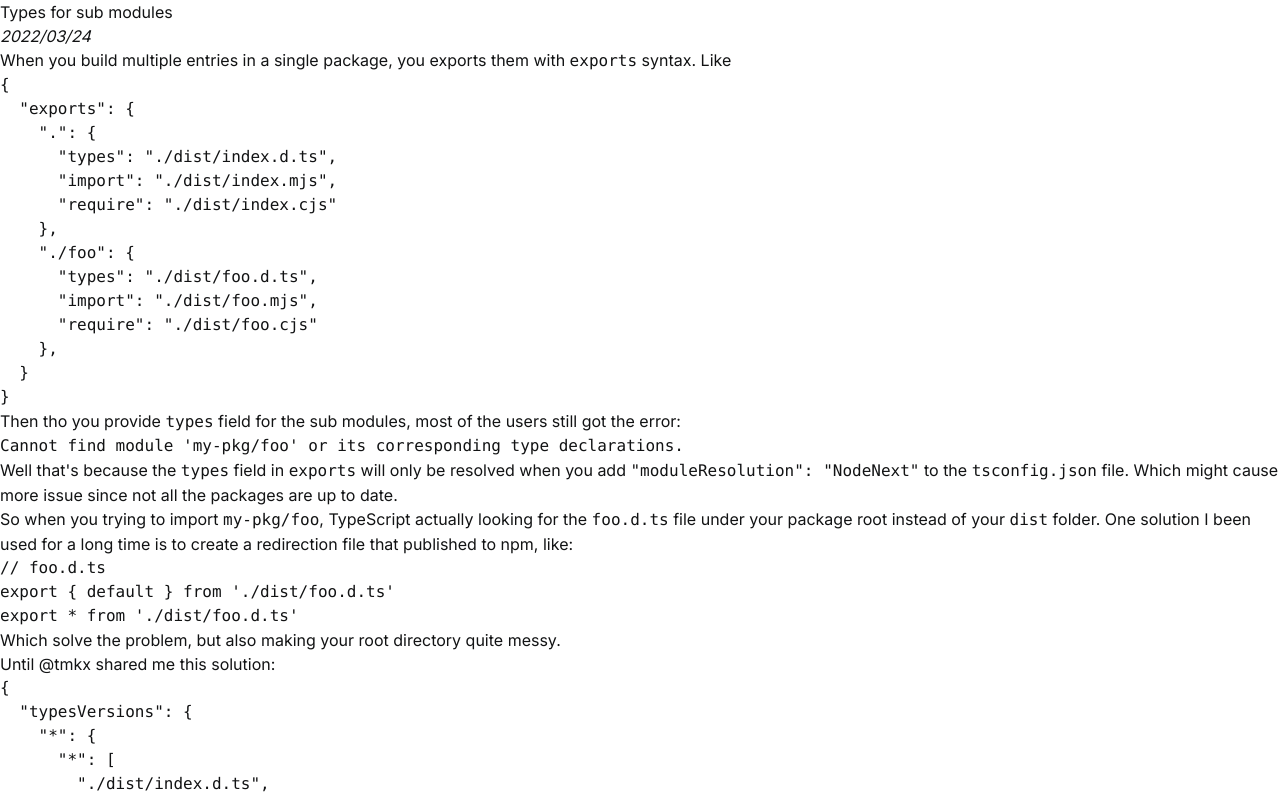
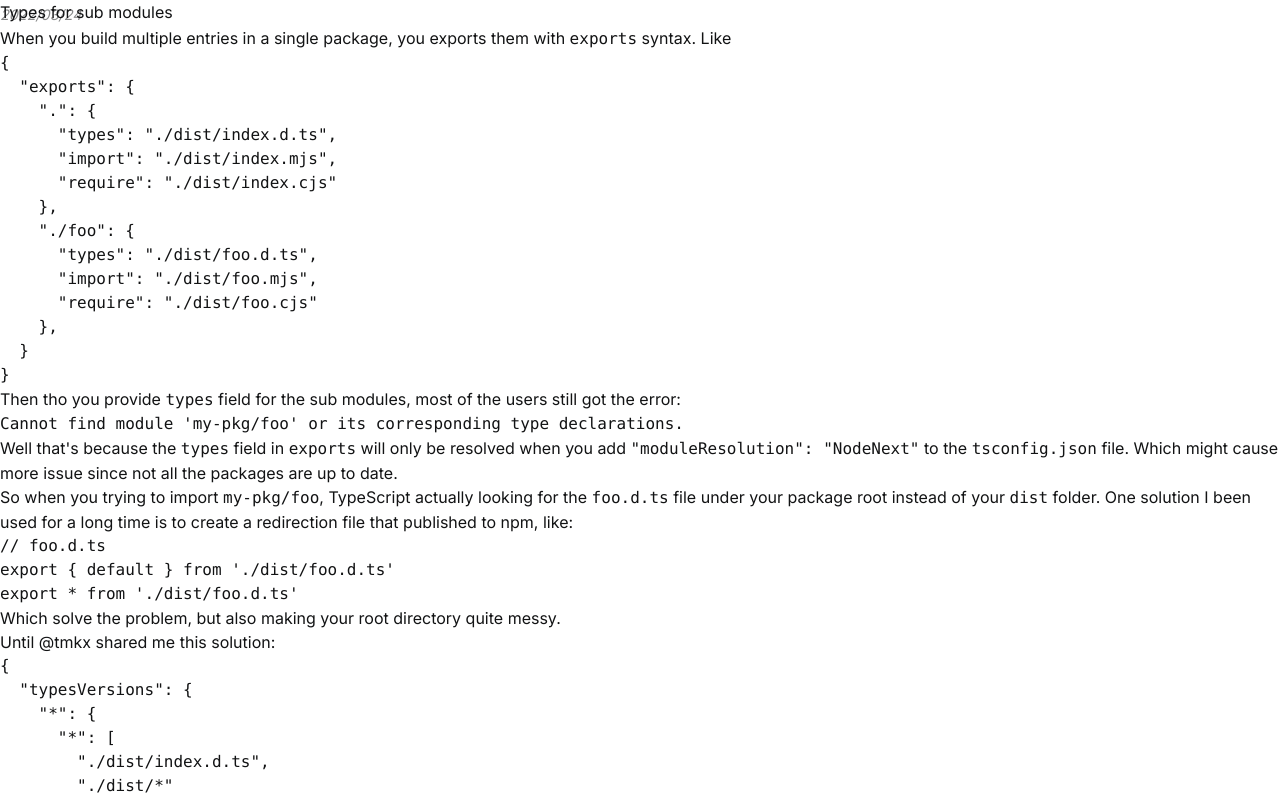
Before and after one commit to lawff/lawff.me, a Next.js app: page /notes in a window 1280 px wide. Shown: the top 798 px of the page. Built offline with nearby package versions, Linux system fonts and the light colour scheme.

Commit message:
faet: add scrollbar style

```diff
--- a/styles/main.css
+++ b/styles/main.css
@@ -1,3 +1,23 @@
+:root {
+  --c-bg: #fff;
+  --c-scrollbar: #eee;
+  --c-scrollbar-hover: #bbb;
+}
+
+html {
+  background-color: var(--c-bg);
+}
+
+html.dark {
+  --c-bg: #050505;
+  --c-scrollbar: #111;
+  --c-scrollbar-hover: #222;
+}
+
+html {
+  overflow: scroll;
+}
+
 #nprogress {
   pointer-events: none;
 }
@@ -12,3 +32,40 @@
   width: 100%;
   height: 2px;
 }
+
+* {
+  scrollbar-color: var(--c-scrollbar) var(--c-bg);
+}
+
+::-webkit-scrollbar {
+  width: 6px;
+}
+::-webkit-scrollbar:horizontal {
+  height: 6px;
+}
+::-webkit-scrollbar-track, ::-webkit-scrollbar-corner {
+  background: var(--c-bg);
+  border-radius: 10px;
+}
+::-webkit-scrollbar-thumb {
+  background: var(--c-scrollbar);
+  border-radius: 10px;
+}
+::-webkit-scrollbar-thumb:hover {
+  background: var(--c-scrollbar-hover);
+}
+
+h2 + p > em:first-child {
+  opacity: 0.5;
+  display: block;
+  margin-top: -20px;
+  font-size: 0.9em;
+}
+
+.dark [img-light] {
+  display: none;
+}
+
+html:not(.dark) [img-dark] {
+  display: none;
+}
```
